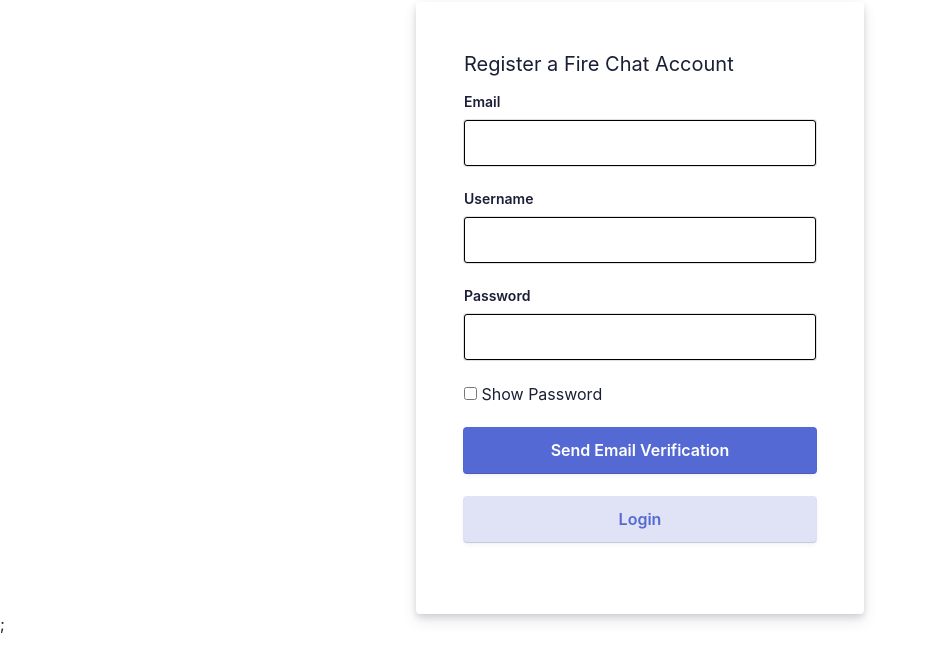
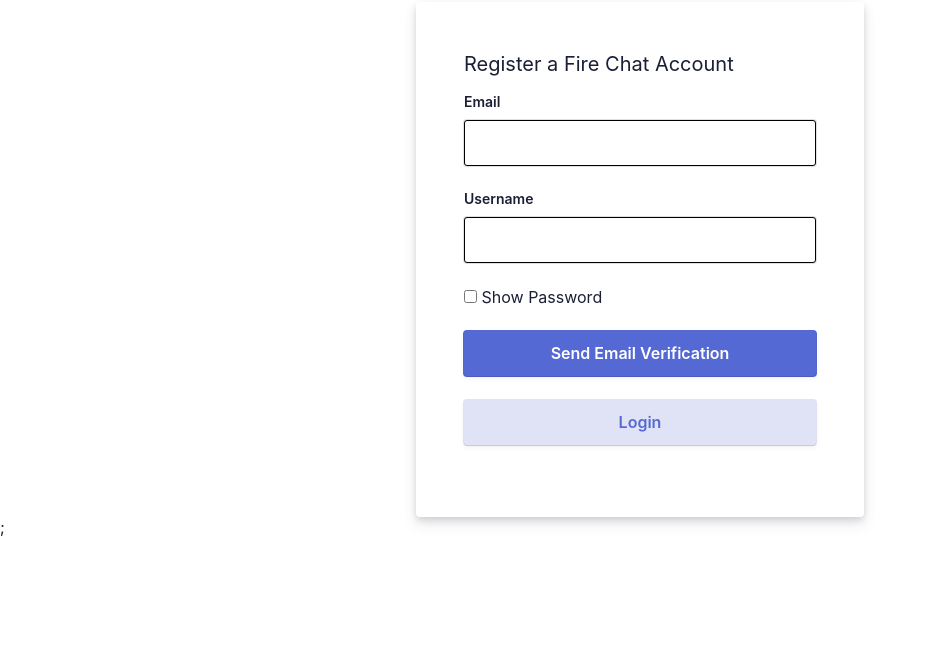
Before and after one commit to ttiramisu/online-chat, a plain HTML site: page register.html in a window 1280 px wide. Shown: the part 133-800 px from the top of the page, without its empty margins (0-929 px from the left). Drawn offline with Linux system fonts and the light colour scheme.

```diff
--- a/register.html
+++ b/register.html
@@ -41,10 +41,10 @@
               <label for="username">Username</label>
               <input type="text" name="username" id="username" required />
             </div>
-            <div class="field padding-bottom--24">
+            <!-- <div class="field padding-bottom--24">
               <label for="password">Password</label>
               <input type="password" id="pword" name="pword" required />
-            </div>
+            </div> -->
             <div class="padding-bottom--24">
               <input type="checkbox" onclick="showPwd()" /> Show Password
             </div>
```
